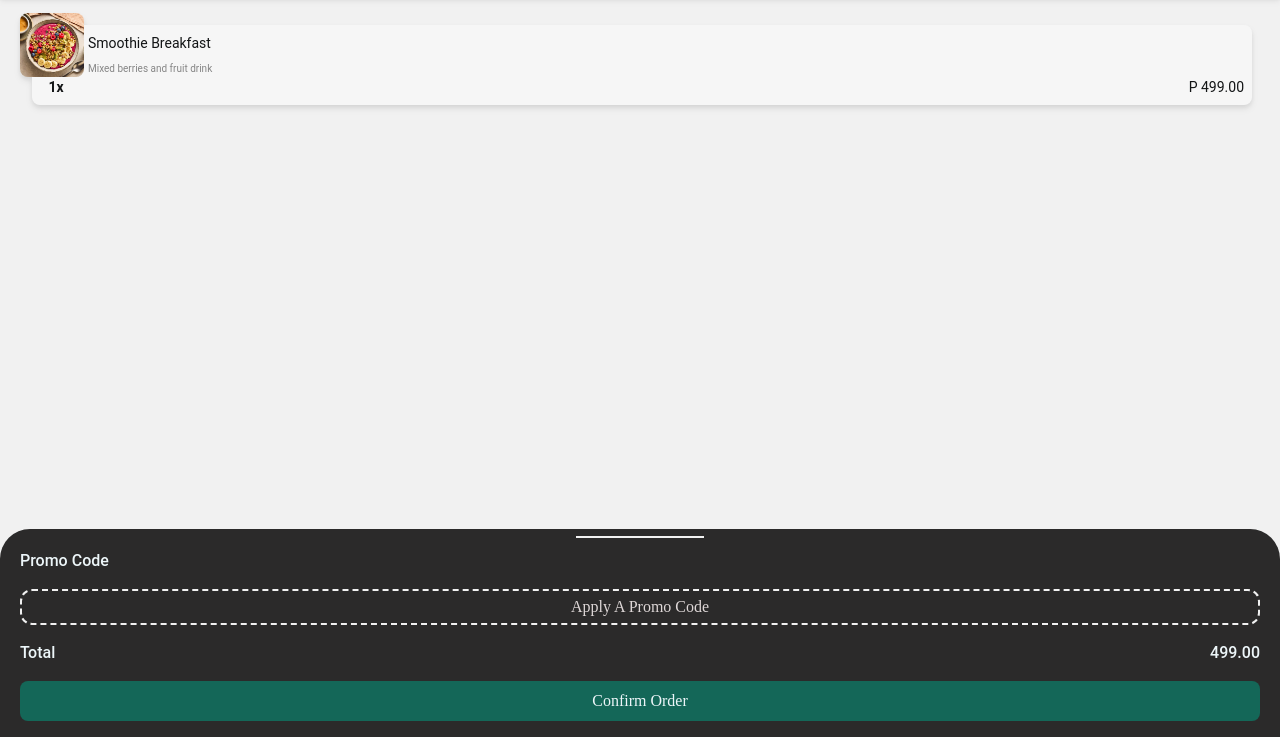
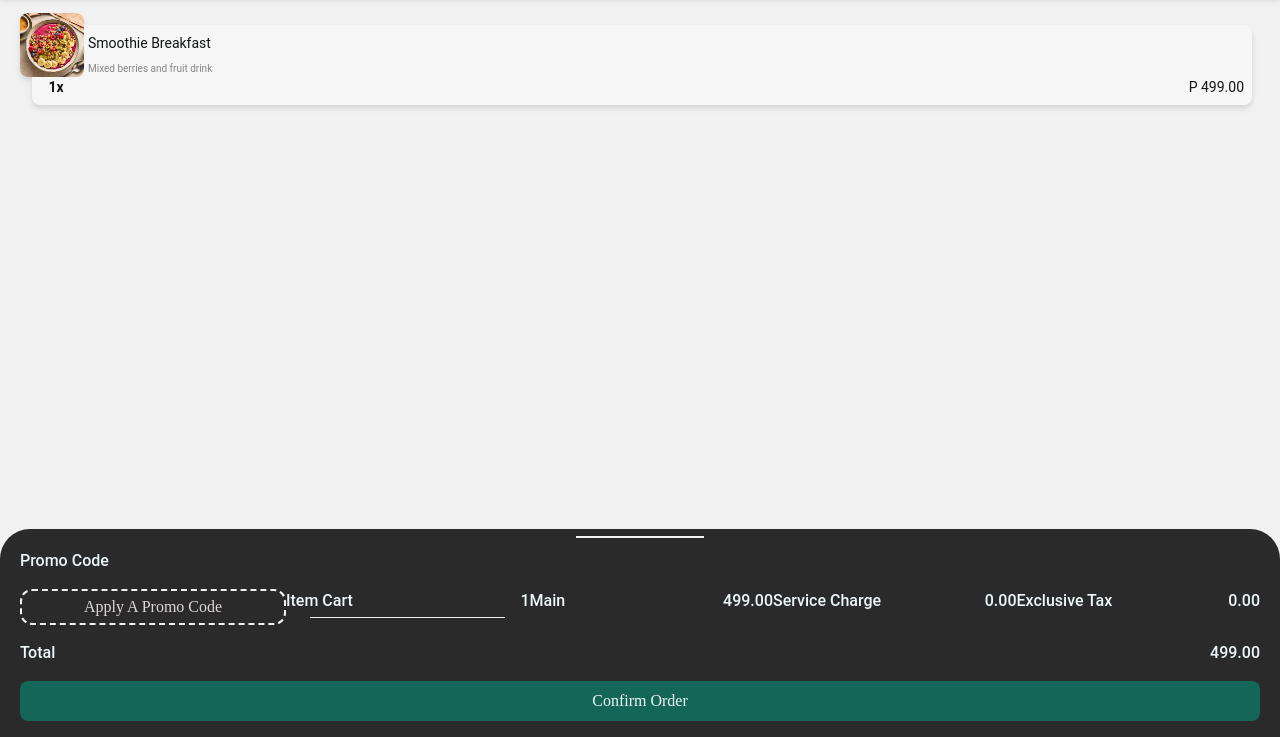
Before and after one commit to charlsjon/ordering-ui, a plain HTML site: page template/cart.html in a window 1280 px wide. Shown: the part 63-800 px from the top of the page. Drawn offline with nearby package versions, Linux system fonts and the light colour scheme.

Commit message:
working cart page

```diff
--- a/template/cart.html
+++ b/template/cart.html
@@ -44,6 +44,25 @@
             <p class="text-base font-medium font-roboto text-textsecondary">Promo Code</p>
             <div class="w-full flex">
               <input class="w-full text-center flex py-1 rounded-xl border-dashed border-2 border-primary text-base font-medium font-robotoslab placeholder:text-gainsboro text-textsecondary bg-transparent focus:border-solid focus:border-primary focus:outline-none focus:ring-0" type="text" placeholder="Apply A Promo Code">
+              <div class="w-full flex flex-col items-center gap-1">
+                <div class="w-full flex justify-between">
+                  <p class="text-base font-medium font-roboto text-textsecondary">Item Cart</p>
+                  <p class="text-base font-medium font-roboto text-textsecondary">1</p>
+                </div>
+                <div class="w-4/5 flex border-b border-solid border-primary"></div>
+              </div>
+              <div class="w-full flex justify-between">
+                <p class="text-base font-medium font-roboto text-textsecondary">Main</p>
+                <p class="text-base font-medium font-roboto text-textsecondary">499.00</p>
+              </div>
+              <div class="w-full flex justify-between">
+                <p class="text-base font-medium font-roboto text-textsecondary">Service Charge</p>
+                <p class="text-base font-medium font-roboto text-textsecondary">0.00</p>
+              </div>
+              <div class="w-full flex justify-between">
+                <p class="text-base font-medium font-roboto text-textsecondary">Exclusive Tax</p>
+                <p class="text-base font-medium font-roboto text-textsecondary">0.00</p>
+              </div>
             </div>
             <div class="w-full flex justify-between">
               <p class="text-base font-medium font-roboto text-textsecondary">Total</p>
```
